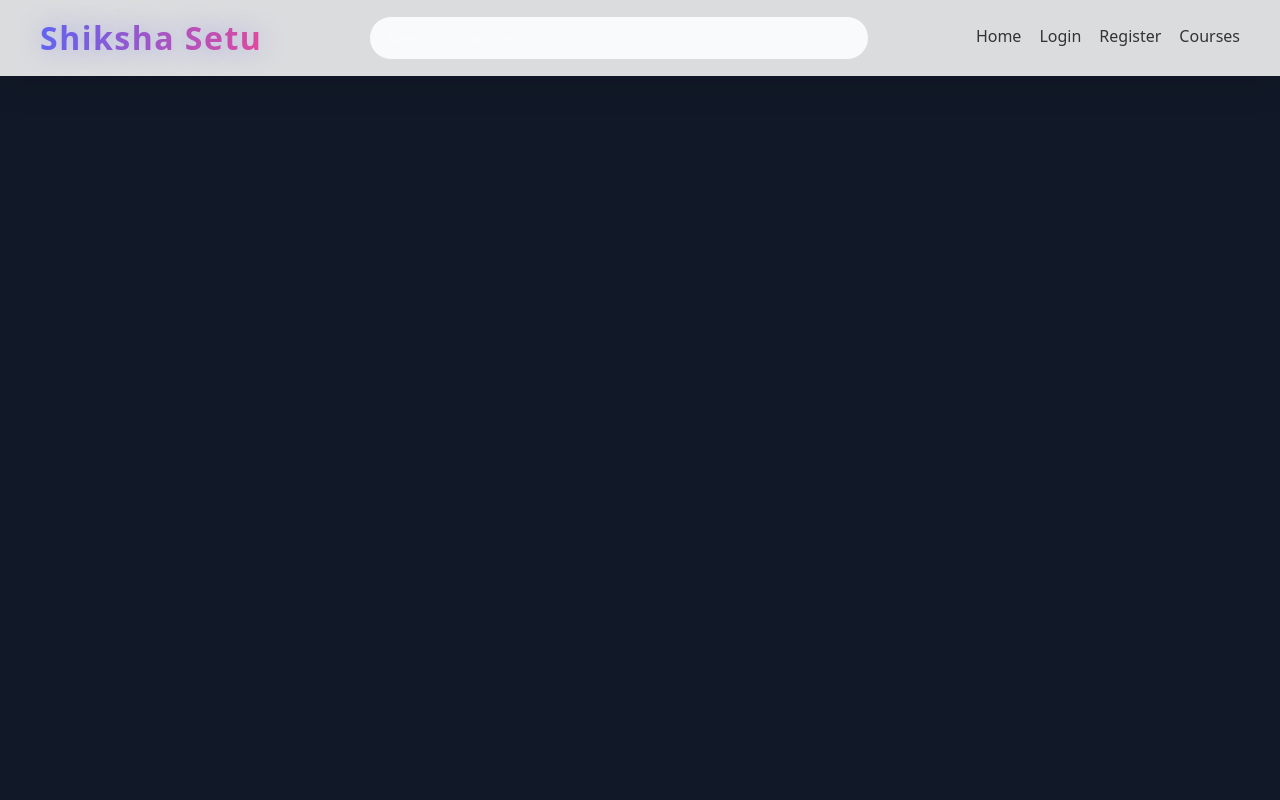
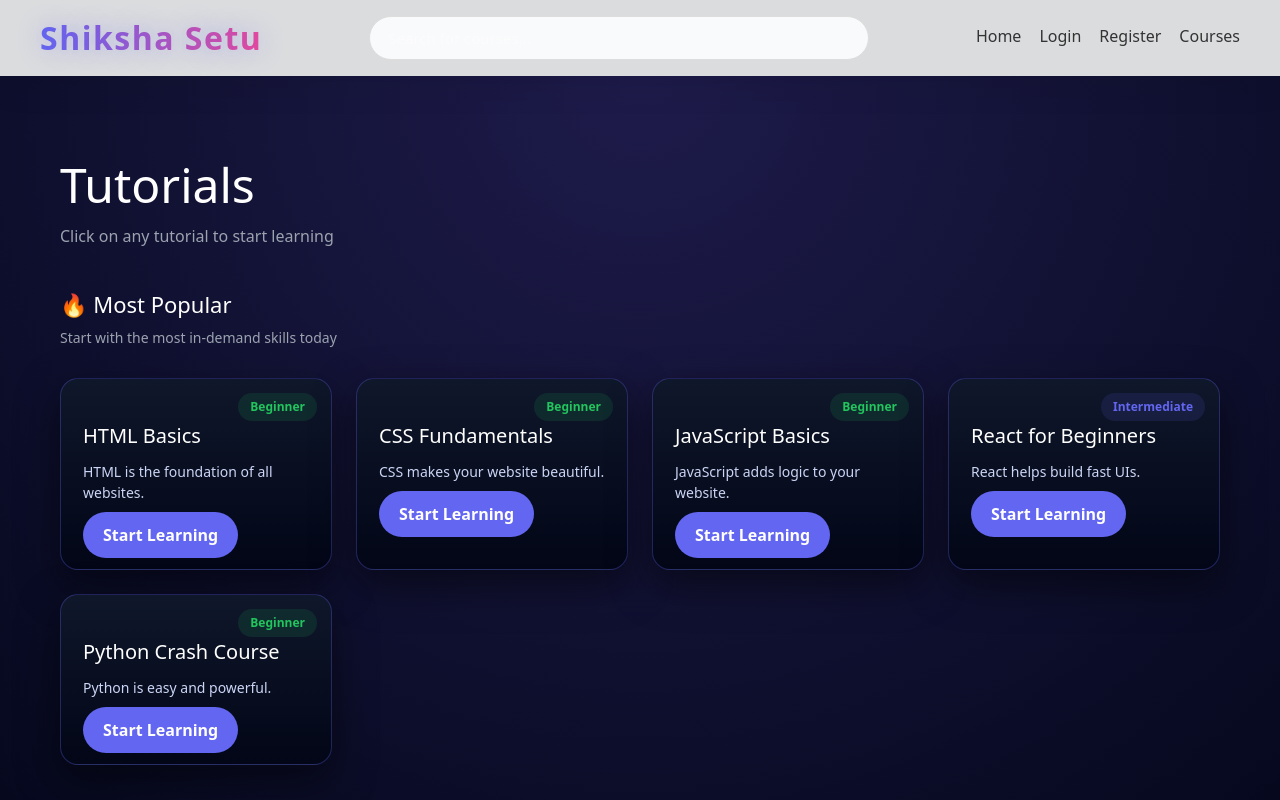
Before and after one commit to YASH-MOURYA/Shiksha-Setu, a React (Vite) app in the folder Frontend/Shiksha-Setu/: page /tutorials in a window 1280 px wide. Shown: the top 800 px of the page. Built offline with nearby package versions, Linux system fonts and the light colour scheme.

Commit message:
Added Tutorial page

```diff
--- a/Frontend/Shiksha-Setu/src/App.css
+++ b/Frontend/Shiksha-Setu/src/App.css
@@ -516,3 +516,180 @@
     visibility: hidden;
   }
 }
+
+
+/* =========================
+   TUTORIALS PAGE STYLING
+========================= */
+
+.tutorials-page {
+  min-height: 100vh;
+  padding: 80px 60px;
+  background: radial-gradient(circle at top, #1e1b4b, #020617);
+  color: white;
+}
+
+.tutorials-header h1 {
+  font-size: 48px;
+  margin-bottom: 10px;
+}
+
+.tutorials-header p {
+  color: #9ca3af;
+  margin-bottom: 40px;
+}
+
+/* GRID LAYOUT */
+.tutorials-grid {
+  display: grid;
+  grid-template-columns: repeat(auto-fit, minmax(260px, 1fr));
+  gap: 24px;
+  margin-top: 30px;
+  padding-bottom: 60px;
+}
+
+
+/* CARD */
+.tutorial-card {
+  background: linear-gradient(180deg, #0f172a, #020617);
+  padding: 22px;
+  border-radius: 18px;
+  border: 1px solid rgba(99, 102, 241, 0.3);
+  box-shadow: 0 15px 40px rgba(0,0,0,0.5);
+  text-decoration: none;
+  color: white;
+  transition: all 0.3s ease;
+  position: relative;
+}
+
+.tutorial-card:hover {
+  transform: translateY(-6px) scale(1.02);
+  box-shadow: 0 20px 50px rgba(99, 102, 241, 0.35);
+}
+
+/* LEVEL BADGE */
+.tutorial-badge {
+  position: absolute;
+  top: 14px;
+  right: 14px;
+  padding: 5px 12px;
+  border-radius: 999px;
+  font-size: 12px;
+  font-weight: 600;
+}
+
+.tutorial-badge.beginner {
+  background: rgba(34,197,94,0.12);
+  color: #22c55e;
+}
+
+.tutorial-badge.intermediate {
+  background: rgba(99,102,241,0.12);
+  color: #6366f1;
+}
+
+/* CARD TEXT */
+.tutorial-card h3 {
+  margin-top: 20px;
+  margin-bottom: 10px;
+  font-size: 20px;
+}
+
+.tutorial-card p {
+  font-size: 14px;
+  color: #cbd5f5;
+  margin-bottom: 20px;
+}
+
+/* BUTTON */
+.tutorial-card button {
+  background: linear-gradient(to right, #6366f1, #ec4899);
+  border: none;
+  padding: 10px 18px;
+  border-radius: 999px;
+  color: white;
+  cursor: pointer;
+  font-weight: 600;
+}
+
+.tutorial-detail-page {
+  min-height: 100vh;
+  padding: 80px 60px;
+  background: #020617;
+  color: white;
+}
+
+.video-box iframe {
+  width: 100%;
+  max-width: 900px;
+  height: 450px;
+  border-radius: 16px;
+  border: none;
+}
+
+.chapters {
+  display: grid;
+  grid-template-columns: repeat(auto-fit, minmax(220px, 1fr));
+  gap: 14px;
+  margin: 20px 0;
+}
+
+.chapter {
+  padding: 14px;
+  border-radius: 12px;
+  background: #0f172a;
+  border: 1px solid #334155;
+  cursor: pointer;
+  font-size: 14px;
+}
+
+.chapter.done {
+  background: linear-gradient(to right, #22c55e, #4ade80);
+  color: black;
+  font-weight: bold;
+}
+
+.progress {
+  margin: 15px 0;
+  font-weight: bold;
+  color: #a5b4fc;
+}
+
+.code-box {
+  background: #0f172a;
+  padding: 16px;
+  border-radius: 12px;
+  border: 1px solid #334155;
+  margin-top: 10px;
+  font-size: 14px;
+}
+.video-box {
+  margin: 30px 0;
+  text-align: center;
+}
+
+.tutorials-feature {
+  margin-top: 30px;
+  margin-bottom: 20px;
+  color: white;
+}
+
+.tutorials-feature h2 {
+  font-size: 22px;
+  margin-bottom: 6px;
+}
+
+.tutorials-feature p {
+  color: #9ca3af;
+  font-size: 14px;
+}
+
+.tutorials-stats {
+  margin-top: 50px;
+  display: flex;
+  justify-content: center;
+  gap: 40px;
+  color: white;
+  font-size: 16px;
+  opacity: 0.8;
+}
--- a/Frontend/Shiksha-Setu/src/App.jsx
+++ b/Frontend/Shiksha-Setu/src/App.jsx
@@ -4,6 +4,9 @@ import Login from "./Pages/Login";
 import Register from "./Pages/Register";
 import Courses from "./Pages/Courses";
 import Navbar from "./Components/Navbar";
+import Tutorials from "./Pages/Tutorials";
+import TutorialDetail from "./Pages/TutorialDetail";
+
 
 function App() {
   return (
@@ -13,7 +16,11 @@ function App() {
         <Route path="/" element={<Home />} />
         <Route path="/login" element={<Login />} />
         <Route path="/register" element={<Register />} />
+        <Route path="/tutorials" element={<Tutorials />} />
         <Route path="/courses" element={<Courses />} />
+        <Route path="/tutorials/:id" element={<TutorialDetail />} />
+
+
       </Routes>
     </>
   );
--- a/Frontend/Shiksha-Setu/src/Pages/Courses.jsx
+++ b/Frontend/Shiksha-Setu/src/Pages/Courses.jsx
@@ -1,7 +1,8 @@
 export default function Courses() {
   return (
-    <div>
-      <h1>Courses Page done by Mousumi</h1>
+    <div style={{ padding: "80px 40px" }}>
+      <h1>All Courses</h1>
+      <p>Here you will see all available courses.</p>
     </div>
   );
 }
--- a/Frontend/Shiksha-Setu/src/Pages/Home.jsx
+++ b/Frontend/Shiksha-Setu/src/Pages/Home.jsx
@@ -42,8 +42,8 @@ useEffect(() => {
             Learn from mentors and get ready for your future.
           </p>
           <div className="hero-actions">
-            <button className="primary-btn">Explore Courses</button>
-            <button className="secondary-btn">View Tutorials</button>
+            <a href="/courses" className="primary-btn">Explore Courses</a>
+            <a href="/tutorials" className="secondary-btn">View Tutorials</a>
           </div>
         </div>
 
--- /dev/null
+++ b/Frontend/Shiksha-Setu/src/Pages/TutorialDetail.jsx
@@ -0,0 +1,117 @@
+import { useParams } from "react-router-dom";
+import { useState } from "react";
+
+const tutorials = {
+  html: {
+    title: "HTML Basics",
+    video: "https://www.youtube.com/embed/qz0aGYrrlhU",
+    chapters: [
+      "Introduction to HTML",
+      "HTML Tags & Elements",
+      "Lists & Tables",
+      "Forms & Inputs",
+    ],
+    description: "HTML is the foundation of all websites.",
+    theory: "HTML is used to structure web pages using elements like headings, paragraphs, images, and links."
+  },
+
+  css: {
+    title: "CSS Fundamentals",
+    video: "https://www.youtube.com/embed/yfoY53QXEnI",
+    chapters: ["CSS Syntax", "Selectors", "Box Model", "Flexbox"],
+    description: "CSS makes your website beautiful.",
+    theory: "CSS is used to style HTML using colors, spacing, and layout."
+  },
+
+  js: {
+    title: "JavaScript Basics",
+    video: "https://www.youtube.com/embed/hdI2bqOjy3c",
+    chapters: ["Variables", "Functions", "Loops", "DOM Manipulation"],
+    description: "JavaScript adds logic to your website.",
+    theory: "JavaScript is used to add interactivity and logic to web apps."
+  },
+
+  react: {
+    title: "React for Beginners",
+    video: "https://www.youtube.com/embed/bMknfKXIFA8",
+    chapters: ["Components", "Props", "State", "Hooks"],
+    description: "React helps build fast UIs.",
+    theory: "React is a JavaScript library for building UI using components."
+  },
+
+  python: {
+    title: "Python Crash Course",
+    video: "https://www.youtube.com/embed/_uQrJ0TkZlc",
+    chapters: ["Variables", "Loops", "Functions", "Files"],
+    description: "Python is easy and powerful.",
+    theory: "Python is a popular programming language used in AI, web, and automation."
+  }
+};
+
+export default function TutorialDetail() {
+  const { id } = useParams();   // ✅ THIS MUST BE `id`
+  const tutorial = tutorials[id];
+
+  const [completed, setCompleted] = useState([]);
+
+  if (!tutorial) {
+    return <h2 style={{ color: "white", padding: "40px" }}>Tutorial Not Found</h2>;
+  }
+
+  function toggleChapter(ch) {
+    setCompleted(
+      completed.includes(ch)
+        ? completed.filter(c => c !== ch)
+        : [...completed, ch]
+    );
+  }
+
+  return (
+    <div className="tutorial-detail-page">
+      <h1>{tutorial.title}</h1>
+      <p>{tutorial.description}</p>
+
+      {/* ✅ VIDEO */}
+      <div className="video-box">
+  <a
+    href={tutorial.video}
+    target="_blank"
+    rel="noopener noreferrer"
+    className="primary-btn"
+  >
+    ▶ Watch Video on YouTube
+  </a>
+</div>
+
+
+      {/* ✅ THEORY */}
+      <h2>Theory</h2>
+      <p>{tutorial.theory}</p>
+
+      {/* ✅ CHAPTERS */}
+      <h2>Chapters</h2>
+      <div className="chapters">
+        {tutorial.chapters.map((ch, i) => (
+          <div
+            key={i}
+            className={`chapter ${completed.includes(ch) ? "done" : ""}`}
+            onClick={() => toggleChapter(ch)}
+          >
+            ✅ {ch}
+          </div>
+        ))}
+      </div>
+
+      <p className="progress">
+        Progress: {completed.length}/{tutorial.chapters.length}
+      </p>
+
+      {/* ✅ LIVE CODE */}
+      <h2>Live Code Example</h2>
+      <pre className="code-box">
+{`<h1>Hello Shiksha Setu</h1>
+<p>You are learning ${tutorial.title}</p>`}
+      </pre>
+    </div>
+  );
+}
--- /dev/null
+++ b/Frontend/Shiksha-Setu/src/Pages/Tutorials.jsx
@@ -0,0 +1,97 @@
+import { Link } from "react-router-dom";
+
+export default function Tutorials() {
+  const tutorials = {
+    html: {
+      title: "HTML Basics",
+      video: "https://www.youtube.com/watch?v=qz0aGYrrlhU",
+      description: "HTML is the foundation of all websites.",
+      theory: `HTML stands for HyperText Markup Language.`,
+      chapters: [
+        "Introduction to HTML",
+        "HTML Tags & Elements",
+        "Lists & Tables",
+        "Forms & Inputs",
+      ],
+      level: "Beginner"
+    },
+
+    css: {
+      title: "CSS Fundamentals",
+      video: "https://www.youtube.com/watch?v=yfoY53QXEnI",
+      description: "CSS makes your website beautiful.",
+      theory: `CSS is used for styling websites.`,
+      chapters: ["CSS Syntax", "Selectors", "Box Model", "Flexbox"],
+      level: "Beginner"
+    },
+
+    js: {
+      title: "JavaScript Basics",
+      video: "https://www.youtube.com/watch?v=hdI2bqOjy3c",
+      description: "JavaScript adds logic to your website.",
+      theory: `JavaScript is a programming language.`,
+      chapters: ["Variables", "Functions", "Loops", "DOM Manipulation"],
+      level: "Beginner"
+    },
+
+    react: {
+      title: "React for Beginners",
+      video: "https://www.youtube.com/watch?v=bMknfKXIFA8",
+      description: "React helps build fast UIs.",
+      theory: `React is a JavaScript library.`,
+      chapters: ["Components", "Props", "State", "Hooks"],
+      level: "Intermediate"
+    },
+
+    python: {
+      title: "Python Crash Course",
+      video: "https://www.youtube.com/watch?v=_uQrJ0TkZlc",
+      description: "Python is easy and powerful.",
+      theory: `Python is used in AI, Web & Automation.`,
+      chapters: ["Variables", "Loops", "Functions", "Files"],
+      level: "Beginner"
+    }
+  };
+
+  return (
+
+    <div className="tutorials-page">
+      <div className="tutorials-header">
+        <h1>Tutorials</h1>
+        <p>Click on any tutorial to start learning</p>
+      </div>
+      <div className="tutorials-feature">
+  <h2>🔥 Most Popular</h2>
+  <p>Start with the most in-demand skills today</p>
+</div>
+
+
+      <div className="tutorials-grid">
+
+        {/* THIS IS THE ONLY IMPORTANT CHANGE */}
+        {Object.entries(tutorials).map(([id, tut]) => (
+          <Link
+            to={`/tutorials/${id}`}
+            className="tutorial-card"
+            key={id}
+          >
+            <span className={`tutorial-badge ${tut.level.toLowerCase()}`}>
+              {tut.level}
+            </span>
+
+            <h3>{tut.title}</h3>
+            <p>{tut.description}</p>
+            <span className="primary-btn">Start Learning</span>
+          </Link>
+        ))}
+
+      </div>
+      <div className="tutorials-stats">
+  <div>📘 50+ Lessons</div>
+  <div>🎯 Beginner to Advanced</div>
+  <div>👨‍🎓 1000+ Learners</div>
+</div>
+
+    </div>
+  );
+}
```
